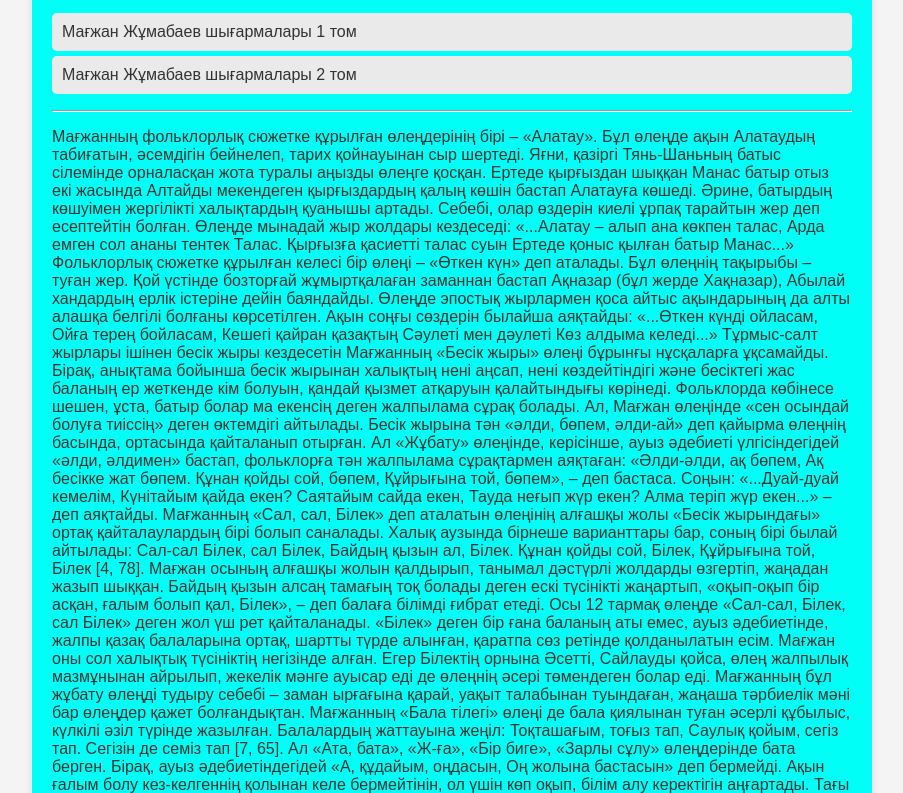
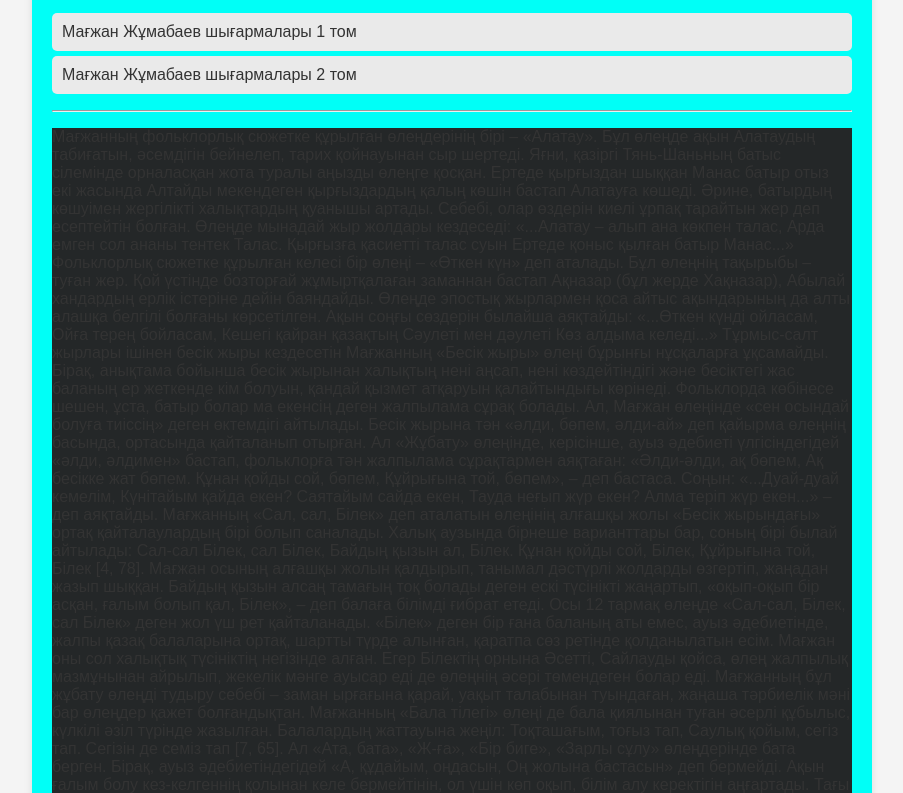
Before and after one commit to Nudaulet0910/Magzhan-Zhumabayev, a plain HTML site: page shygarma.html in a window 1280 px wide. Shown: the part 1110-1903 px from the top of the page, without its empty margins (188-1091 px from the left). Drawn offline with Linux system fonts and the light colour scheme.

Commit message:
Update shygarma.html

```diff
--- a/shygarma.html
+++ b/shygarma.html
@@ -47,7 +47,7 @@
             <li>Мағжан Жұмабаев шығармалары 2 том</li>
         </ul>
         <hr>
-        <p>Мағжанның фольклорлық сюжетке құрылған өлеңдерінің бірі – «Алатау». Бұл өлеңде ақын Алатаудың табиғатын, әсемдігін бейнелеп, тарих қойнауынан сыр шертеді. Яғни, қазіргі Тянь-Шаньның батыс сілемінде орналасқан жота туралы аңызды өлеңге қосқан. Ертеде қырғыздан шыққан Манас батыр отыз екі жасында Алтайды мекендеген қырғыздардың қалың көшін бастап Алатауға көшеді. Әрине, батырдың көшуімен жергілікті халықтардың қуанышы артады. Себебі, олар өздерін киелі ұрпақ тарайтын жер деп есептейтін болған. Өлеңде мынадай жыр жолдары кездеседі:
+        <p style="background-color: #242728;">Мағжанның фольклорлық сюжетке құрылған өлеңдерінің бірі – «Алатау». Бұл өлеңде ақын Алатаудың табиғатын, әсемдігін бейнелеп, тарих қойнауынан сыр шертеді. Яғни, қазіргі Тянь-Шаньның батыс сілемінде орналасқан жота туралы аңызды өлеңге қосқан. Ертеде қырғыздан шыққан Манас батыр отыз екі жасында Алтайды мекендеген қырғыздардың қалың көшін бастап Алатауға көшеді. Әрине, батырдың көшуімен жергілікті халықтардың қуанышы артады. Себебі, олар өздерін киелі ұрпақ тарайтын жер деп есептейтін болған. Өлеңде мынадай жыр жолдары кездеседі:
 «...Алатау – алып ана көкпен талас,
 Арда емген сол ананы тентек Талас.
 Қырғызға қасиетті талас суын
```
